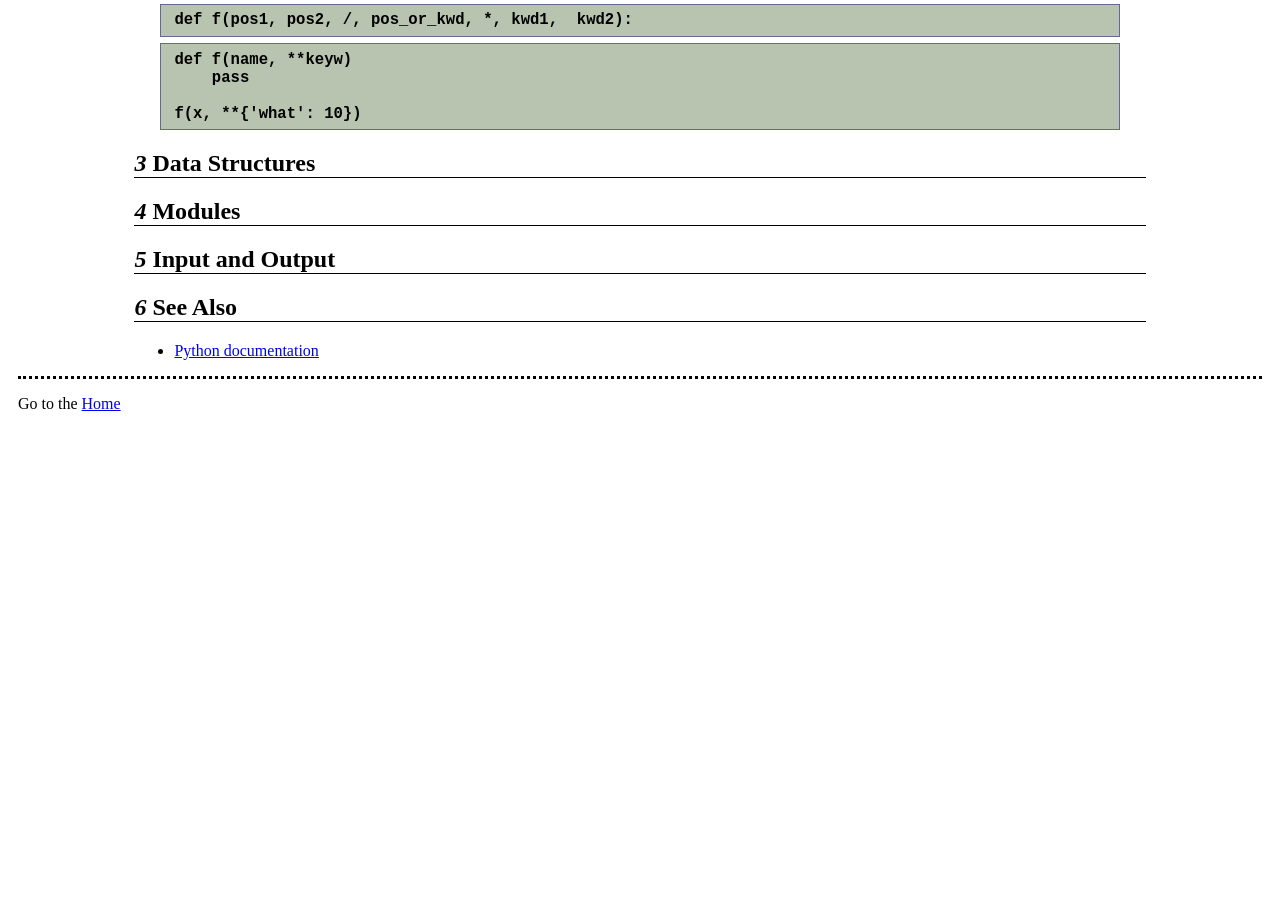
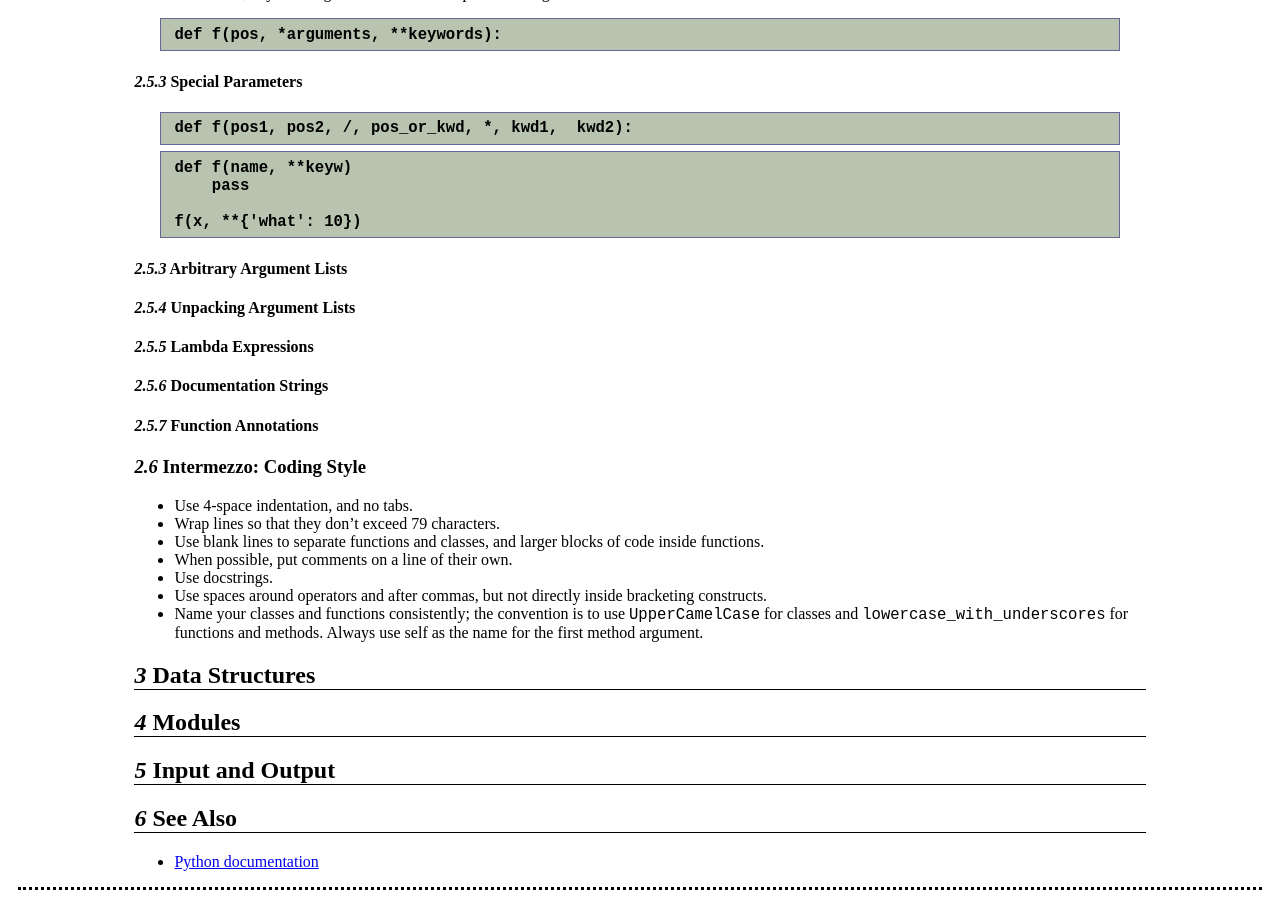
Before and after one commit to WGZ-W/wgz-w.github.io, a Jekyll site: the page built from _posts/Study/2024-11-07-python.md, in a window 1280 px wide and 900 px high, scrolled down 1239 px. Built offline with Jekyll 4.4.1, drawn with Linux system fonts in a browser that asks for light colours; before the commit the page ends 1668 px from its top, so only the background shows below that; some of the changed text lies outside the part shown.

Commit message:
2024-11-12

````diff
--- a/_posts/Study/2024-11-07-python.md
+++ b/_posts/Study/2024-11-07-python.md
@@ -20,6 +20,12 @@ title: "Python"
       - [*2.5.1* Default Argument Values](#251-default-argument-values)
       - [*2.5.2* Keyword Arguments](#252-keyword-arguments)
       - [*2.5.3* Special Parameters](#253-special-parameters)
+      - [*2.5.3* Arbitrary Argument Lists](#253-arbitrary-argument-lists)
+      - [*2.5.4* Unpacking Argument Lists](#254-unpacking-argument-lists)
+      - [*2.5.5* Lambda Expressions](#255-lambda-expressions)
+      - [*2.5.6* Documentation Strings](#256-documentation-strings)
+      - [*2.5.7* Function Annotations](#257-function-annotations)
+    - [*2.6* Intermezzo: Coding Style](#26-intermezzo-coding-style)
   - [*3* Data Structures](#3-data-structures)
   - [*4* Modules](#4-modules)
   - [*5* Input and Output](#5-input-and-output)
@@ -64,6 +70,21 @@ def f(name, **keyw)
 
 f(x, **{'what': 10})
 ```
+#### *2.5.3* Arbitrary Argument Lists
+#### *2.5.4* Unpacking Argument Lists
+#### *2.5.5* Lambda Expressions
+#### *2.5.6* Documentation Strings
+#### *2.5.7* Function Annotations
+
+### *2.6* Intermezzo: Coding Style
+- Use 4-space indentation, and no tabs.
+- Wrap lines so that they don’t exceed 79 characters.
+- Use blank lines to separate functions and classes, and larger blocks of code inside functions.
+- When possible, put comments on a line of their own.
+- Use docstrings.
+- Use spaces around operators and after commas, but not directly inside bracketing constructs.
+- Name your classes and functions consistently; the convention is to use `UpperCamelCase` for classes and `lowercase_with_underscores` for functions and methods. Always use self as the name for the first method argument.
+
 
 ## *3* Data Structures
 
````
Also changed, not shown: _posts/Study/2024-10-30-algorithm.md (+19 -2 lines), _posts/Study/2024-11-10-pytorch.md (+8 -1 lines).
